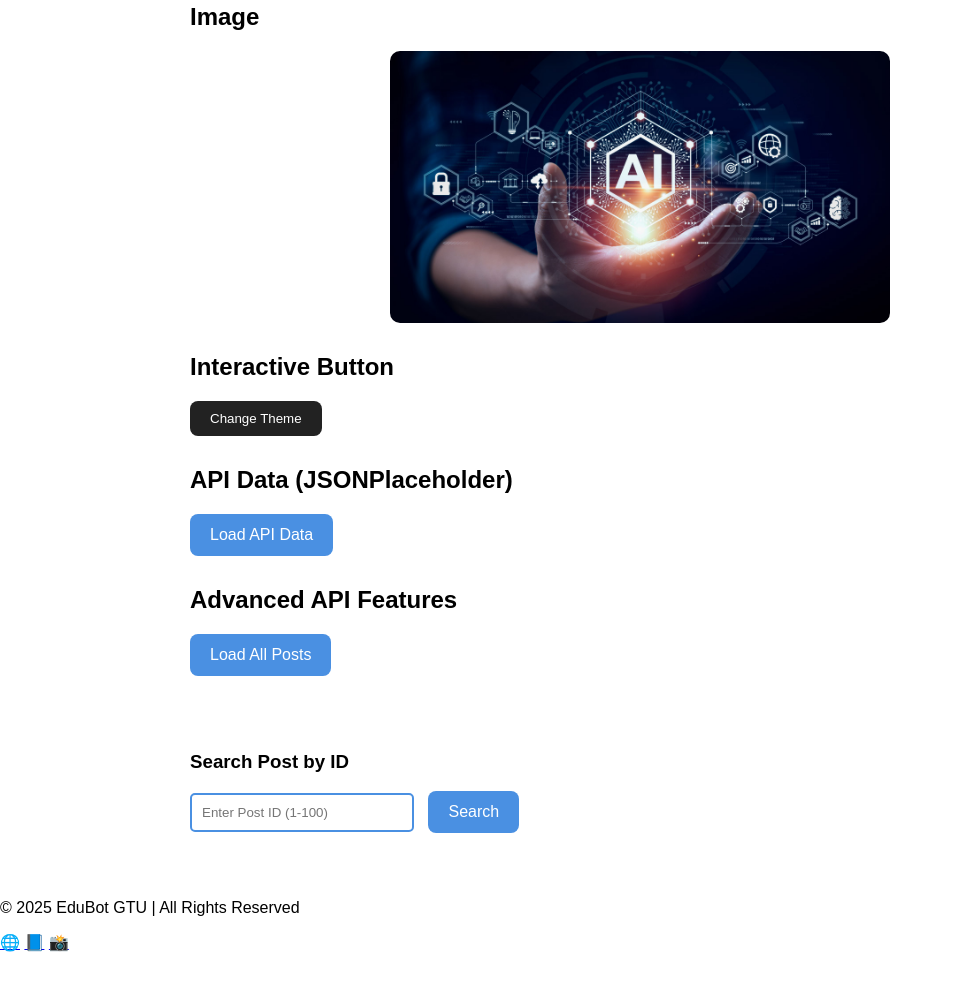
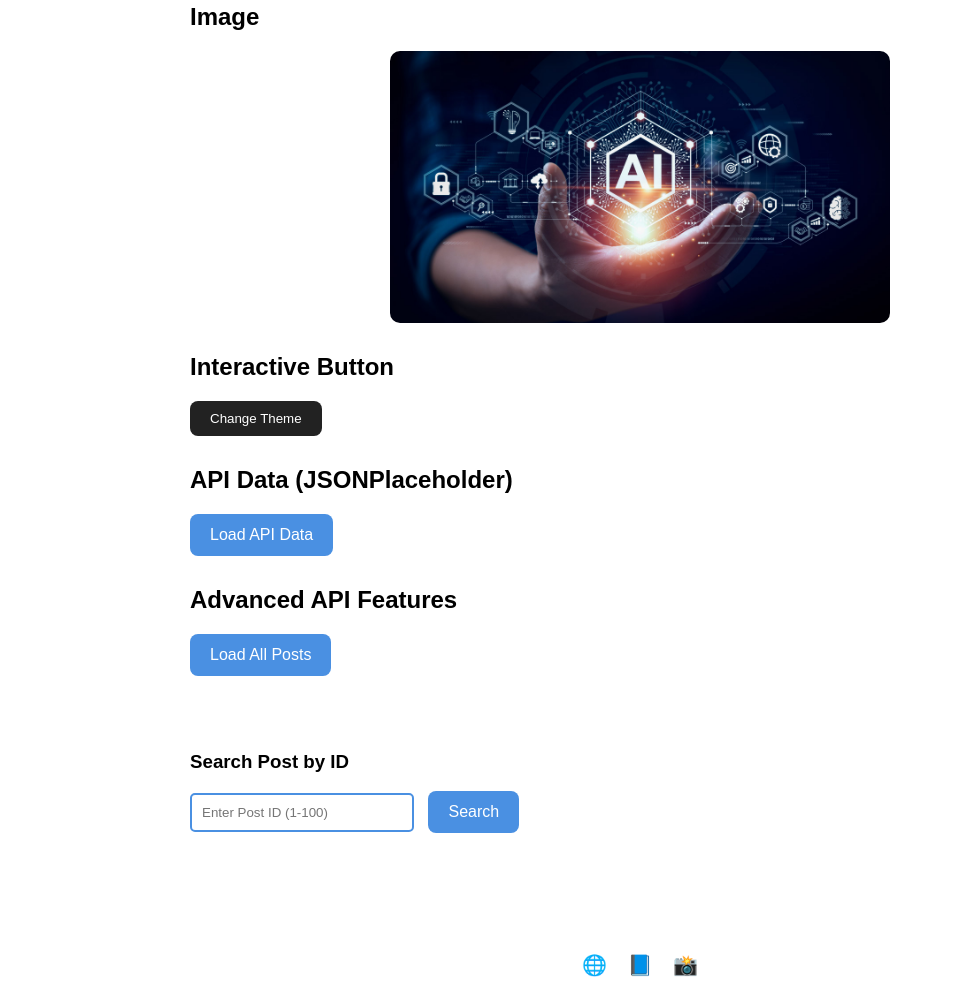
Before and after one commit to sanjana-gamit/Web-interactive, a plain HTML site: page index.html in a window 1280 px wide. Shown: the part 313-1310 px from the top of the page, without its empty margins (0-953 px from the left). Before the commit the page ends 1265 px from the top, so only its background shows below. Drawn offline with Linux system fonts and the light colour scheme.

Commit message:
Update styles.css

```diff
--- a/styles.css
+++ b/styles.css
@@ -149,3 +149,29 @@ header, main {
 #themeBtn:hover {
     opacity: 0.8;
 }
+footer {
+    padding: 20px;
+    text-align: center;
+    color: white;
+    font-size: 16px;
+    transition: background 0.7s ease-in-out;
+    border-top-left-radius: 10px;
+    border-top-right-radius: 10px;
+}
+
+.social-icons {
+    margin-top: 8px;
+}
+
+.social-icons .icon {
+    margin: 0 8px;
+    font-size: 20px;
+    text-decoration: none;
+    color: white;
+    transition: 0.4s;
+}
+
+.social-icons .icon:hover {
+    opacity: 0.7;
+    transform: scale(1.1);
+}
```
